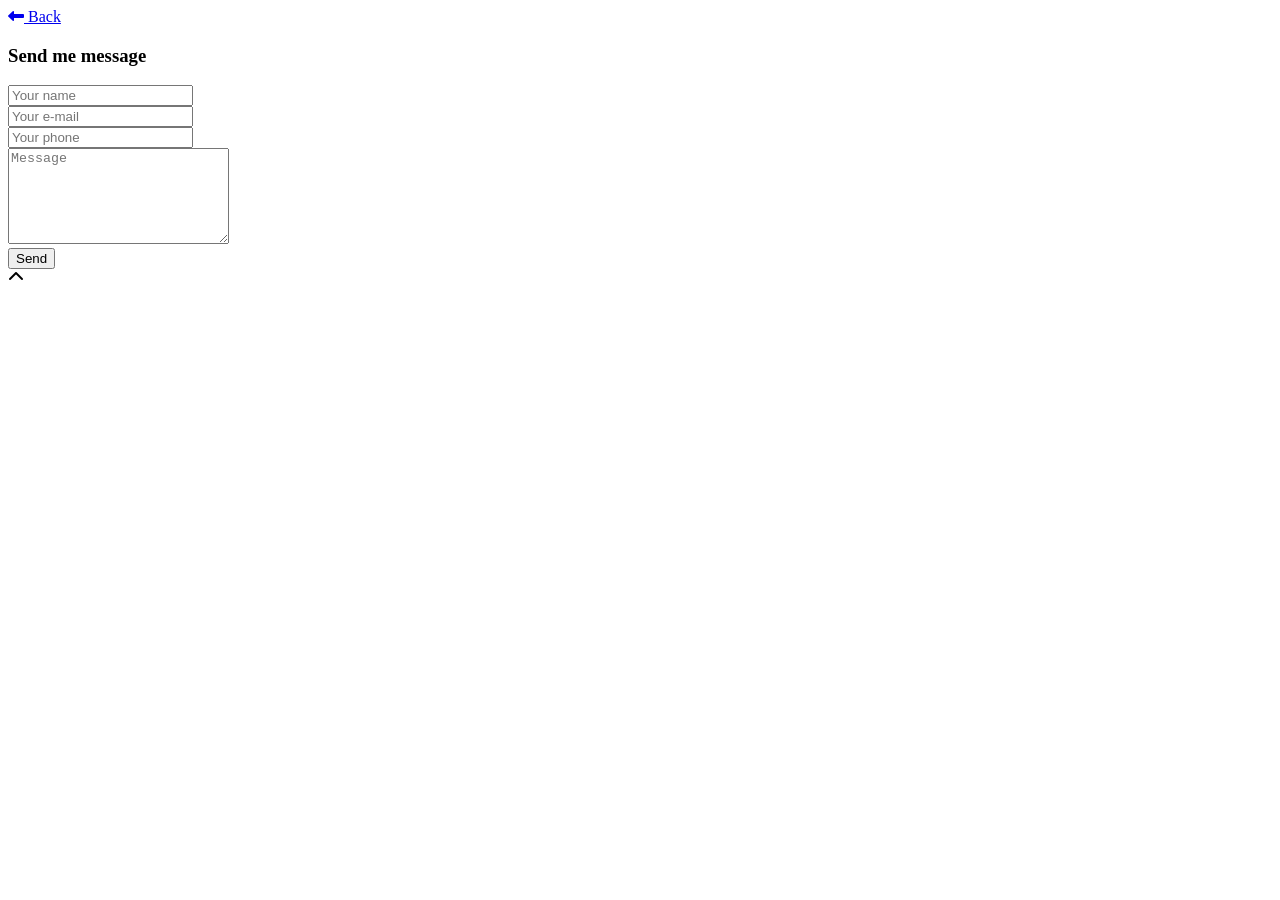
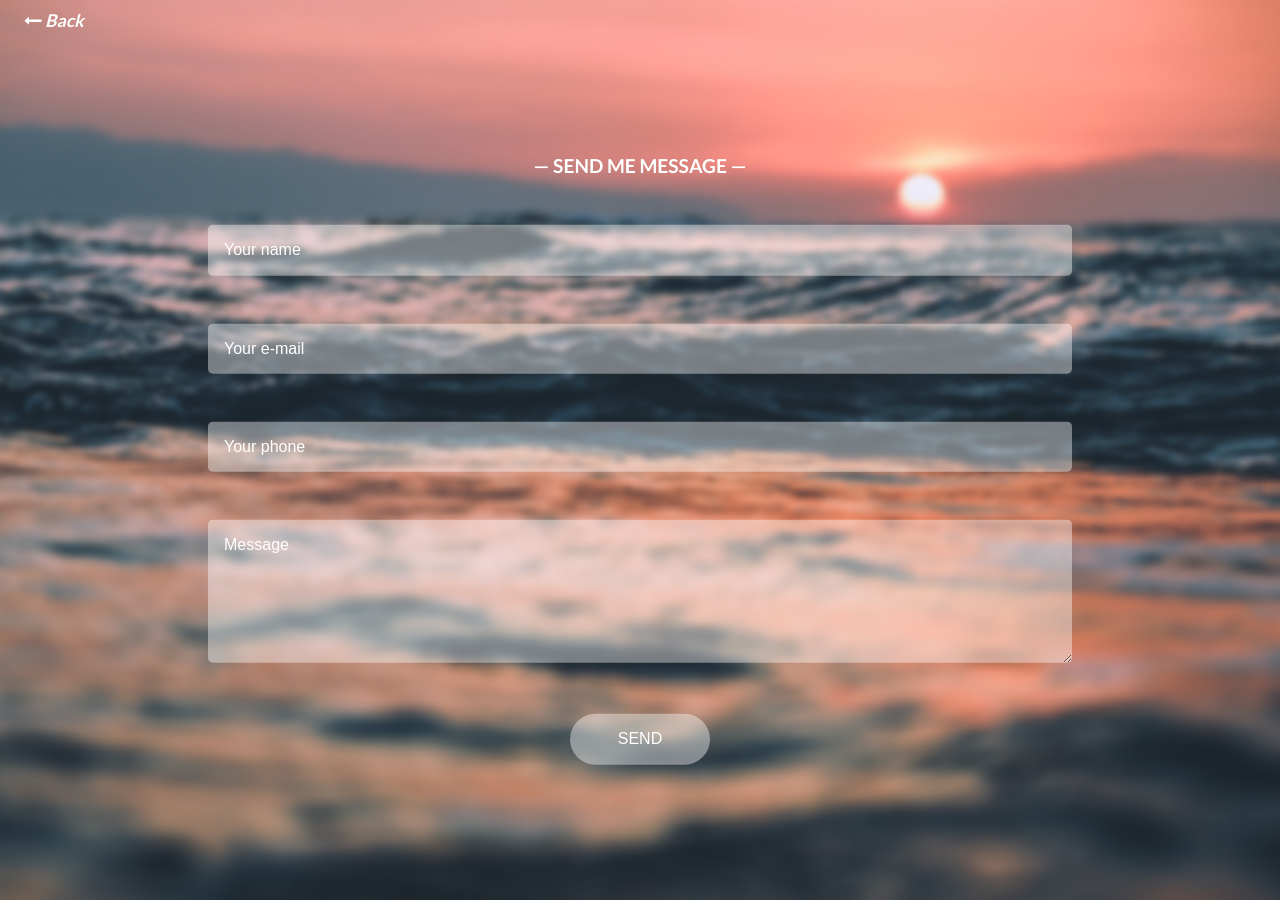
Before and after one commit to 73stefano/73stefano.github.io, a Jekyll site: the page built from _pages/contact.html, in a window 1280 px wide. Built offline with Jekyll 4.4.1, drawn with Linux system fonts in a browser that asks for light colours; nearby versions of some CDN libraries; library files that are not in the unit come from our copies.

```diff
--- a/_config.yml
+++ b/_config.yml
@@ -5,7 +5,7 @@ description: > # this means to ignore newlines until "baseurl:"
   line in _config.yml. It will appear in your document head meta (for
   Google search results) and in your feed.xml site description.
 permalink: ':title/'
-baseurl: "73stefano.github.io" # the subpath of your site, e.g. /blog
+baseurl: "/73stefano.github.io" # the subpath of your site, e.g. /blog
 url: "https://73stefano.github.io" # the base hostname & protocol for your site, e.g. http://example.com
 
 # Banner settings
```
